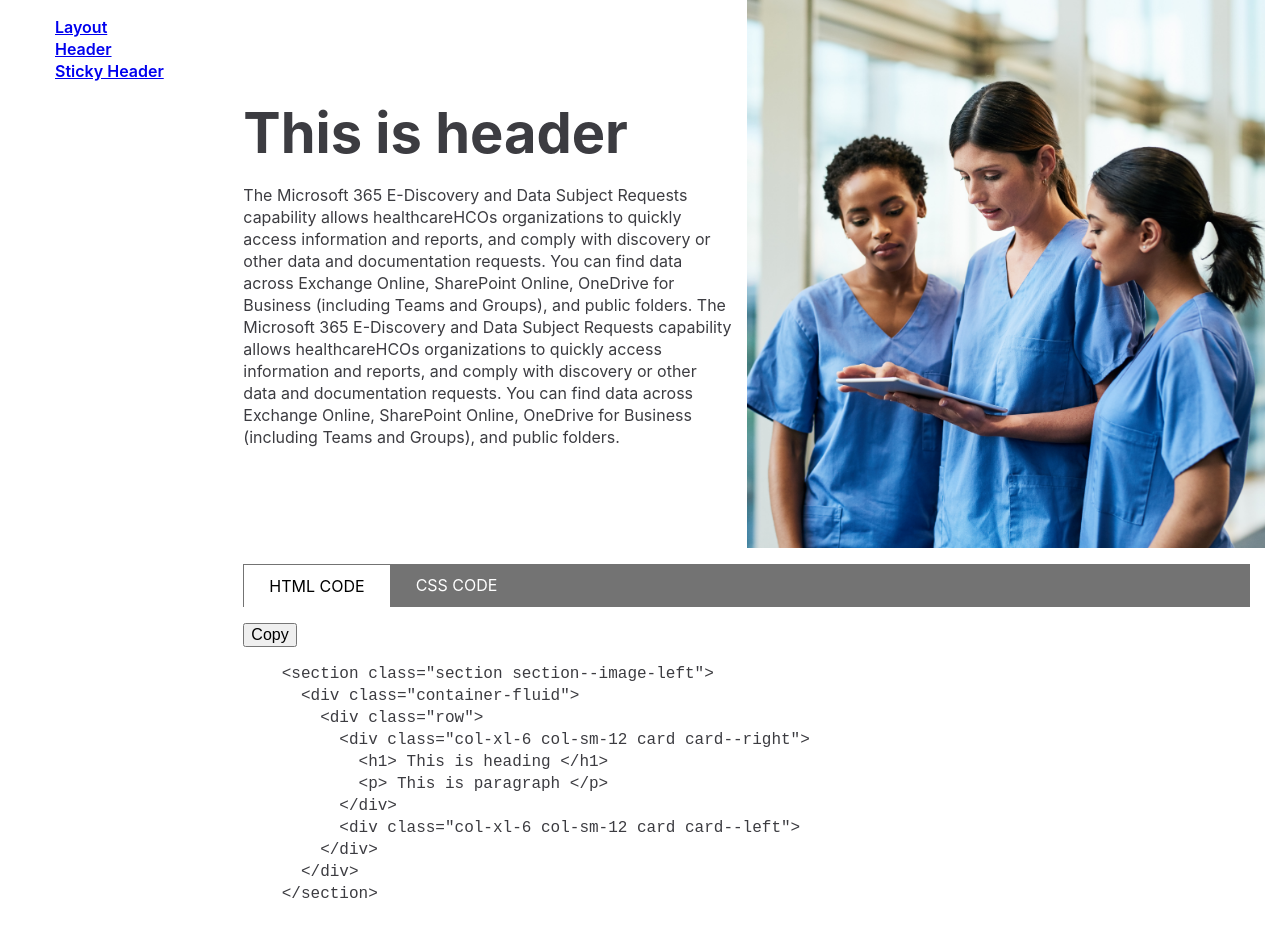
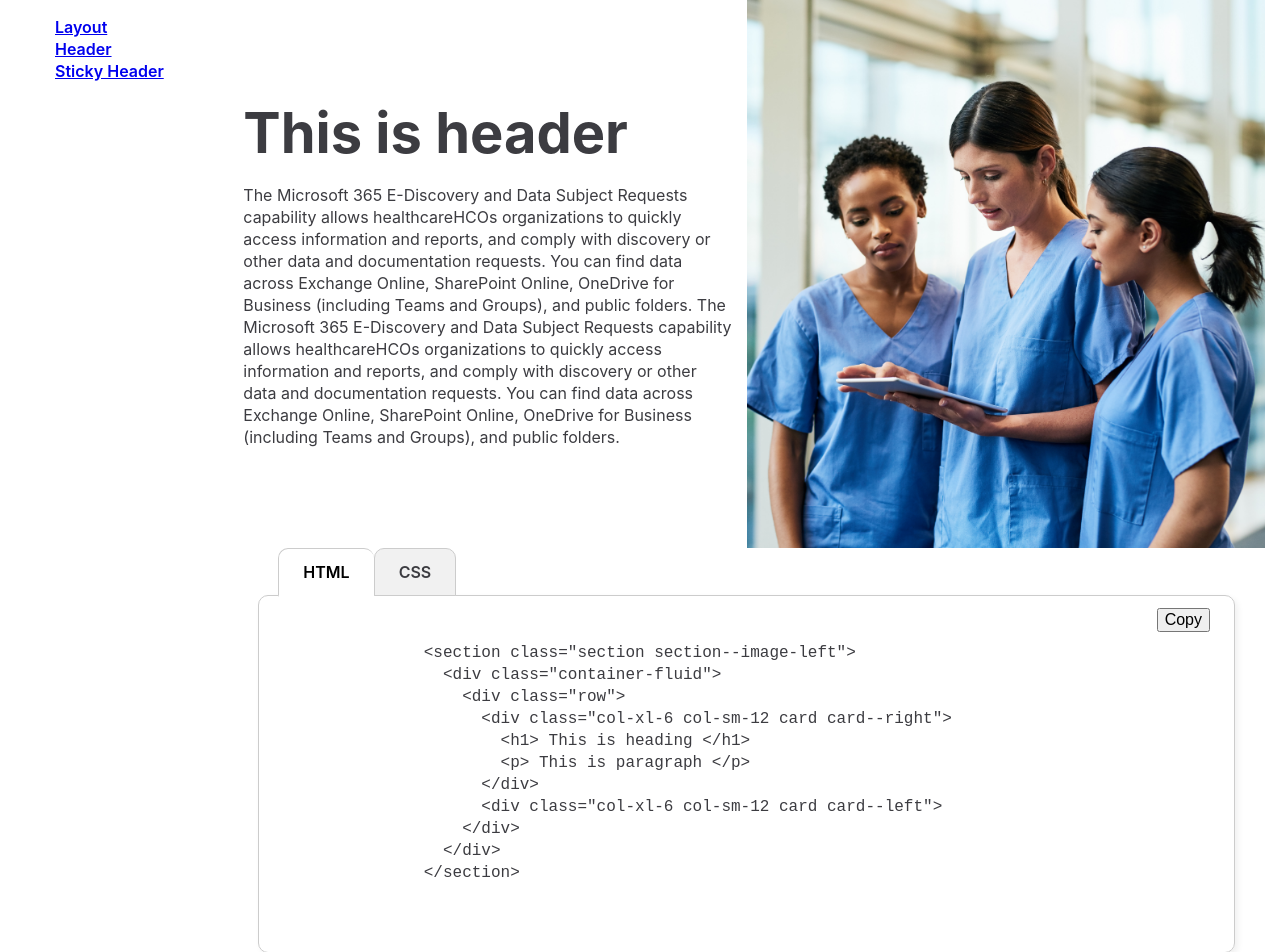
Before and after one commit to sadhna23/vue_boilerplate_atomic_design, a Vue app: page /layout/html in a window 1280 px wide. Before the commit the page ends 921 px from the top, so only its background shows below. Built offline with nearby package versions, Linux system fonts and the light colour scheme; a web font is replaced by a local one.

Commit message:
WIP - copy to clipboard

```diff
--- /dev/null
+++ b/src/components/organisms/CodeComponent.vue
@@ -0,0 +1,120 @@
+<template>
+  <div class="container code-content">
+    <div class="tabs">
+      <a @click="activetab = 1" v-bind:class="[activetab === 1 ? 'active' : '']">HTML</a>
+      <a @click="activetab = 2" v-bind:class="[activetab === 2 ? 'active' : '']">CSS</a>
+      <a
+        v-if="isJsAvailable"
+        v-on:click="activetab=3"
+        v-bind:class="[ activetab === 3 ? 'active' : '' ]"
+      >JS</a>
+    </div>
+
+    <div v-if="activetab === 1" class="code-content__tabcontent">
+      <slot name="html"></slot>
+    </div>
+    <div v-if="activetab === 2" class="code-content__tabcontent">
+      <slot name="css"></slot>
+    </div>
+    <div v-if="activetab === 3" class="code-content__tabcontent">
+      <slot name="js"></slot>
+    </div>
+    <div class="code-content__copy-button">
+      <button @click="copyClipboard()">Copy</button>
+    </div>
+  </div>
+</template>
+
+<script>
+export default {
+  name: "CodeComponent",
+  data() {
+    return {
+      activetab: 1
+    };
+  },
+  props: {
+    isJsAvailable: Boolean
+  },
+  methods: {
+    copyClipboard() {
+      let elmToCopy = "copy" + this.activetab;
+      var elm = document.getElementById(elmToCopy);
+      var range;
+      // for Internet Explorer
+
+      if (document.body.createTextRange) {
+        range = document.body.createTextRange();
+        range.moveToElementText(elm);
+        range.select();
+        document.execCommand("Copy");
+      } else if (window.getSelection) {
+        // other browsers
+
+        var selection = window.getSelection();
+        range = document.createRange();
+        range.selectNodeContents(elm);
+        selection.removeAllRanges();
+        selection.addRange(range);
+        document.execCommand("Copy");
+      }
+    }
+  }
+};
+</script>
+
+<style lang="scss" scoped>
+/* Style the tabs */
+.tabs {
+  overflow: hidden;
+  margin-left: 20px;
+  margin-bottom: -2px; // hide bottom border
+
+  & a {
+    float: left;
+    cursor: pointer;
+    padding: 12px 24px;
+    transition: background-color 0.2s;
+    border: 1px solid $border;
+    border-right: none;
+    background-color: $bg--darkwhite;
+    border-radius: 10px 10px 0 0;
+  }
+
+  & a:last-child {
+    border-right: 1px solid $border;
+  }
+
+  & a:hover {
+    background-color: $bg--grey;
+    color: $text--white;
+  }
+}
+
+/* Styling for active tab */
+.tabs a.active {
+  background-color: $bg--white;
+  color: $text--default;
+  border-bottom: 2px solid $text--white;
+  cursor: default;
+}
+
+/* Style the tab content */
+
+.code-content {
+  position: relative;
+
+  &__tabcontent {
+    padding: 30px;
+    border: 1px solid $border;
+    border-radius: 10px;
+    box-shadow: 3px 3px 6px $bg--darkwhite;
+  }
+
+  &__copy-button {
+    position: absolute;
+    right: 40px;
+    top: 60px;
+  }
+}
+</style>
--- a/src/components/organisms/ImageAtLeft.vue
+++ b/src/components/organisms/ImageAtLeft.vue
@@ -26,19 +26,67 @@
     </section>
     <section>
       <div class="container width-limit">
-        <div class="row">
-          <div class="col-12">
-            <slot></slot>
-          </div>
-        </div>
+        <CodeComponent :isJsAvailable="false">
+          <template slot="html">
+            <pre id="copy1">
+              &lt;section class="section section--image-left"&gt;
+                &lt;div class="container-fluid"&gt;
+                  &lt;div class="row"&gt;
+                    &lt;div class="col-xl-6 col-sm-12 card card--right"&gt;
+                      &lt;h1&gt; This is heading &lt;/h1&gt;
+                      &lt;p&gt; This is paragraph &lt;/p&gt;
+                    &lt;/div&gt;
+                    &lt;div class="col-xl-6 col-sm-12 card card--left"&gt;
+                  &lt;/div&gt;
+                &lt;/div&gt;
+              &lt;/section&gt;
+            </pre>
+          </template>
+          <template slot="css">
+            <pre id="copy2">
+              .section {
+                &--image-right {
+                  max-height: 100%;
+                  position: relative;
+                }
+              }
+              .card {
+                &--right {
+                  background-image: url("../../assets/governance_hero.png");
+                  background-repeat: no-repeat;
+                  background-size: cover;
+                  background-position: center;
+                  position: absolute;
+                  right: 0;
+                  height: 100%;
+                  width: 100%;
+
+                  @include media-breakpoint-down(lg) {
+                    display: none;
+                  }
+                }
+                &--left {
+                  padding-top: 100px;
+                  padding-bottom: 100px;
+                }
+              }
+            </pre>
+          </template>
+          <template slot="js">
+            <div>This content is from js section</div>
+          </template>
+        </CodeComponent>
       </div>
     </section>
   </div>
 </template>
 
 <script>
+import CodeComponent from "@/components/organisms/CodeComponent.vue";
 export default {
-  components: {}
+  components: {
+    CodeComponent
+  }
 };
 </script>
 
--- a/src/styles/partials/_variables.scss
+++ b/src/styles/partials/_variables.scss
@@ -1,10 +1,30 @@
 // Variables
 
 // Font families
-$segoe: 'Segoe UI Regular', -apple-system, BlinkMacSystemFont, 'Roboto', 'Helvetica Neue', sans-serif;
-$segoe--light: 'Segoe UI Light', -apple-system, BlinkMacSystemFont, 'Roboto', 'Helvetica Neue', sans-serif;
-$segoe--semi: 'Segoe UI Semibold', -apple-system, BlinkMacSystemFont, 'Roboto', 'Helvetica Neue', sans-serif;
-$segoe--bold: 'Segoe UI Bold', -apple-system, BlinkMacSystemFont, 'Roboto', 'Helvetica Neue', sans-serif;
+$segoe: 'Segoe UI Regular',
+-apple-system,
+BlinkMacSystemFont,
+'Roboto',
+'Helvetica Neue',
+sans-serif;
+$segoe--light: 'Segoe UI Light',
+-apple-system,
+BlinkMacSystemFont,
+'Roboto',
+'Helvetica Neue',
+sans-serif;
+$segoe--semi: 'Segoe UI Semibold',
+-apple-system,
+BlinkMacSystemFont,
+'Roboto',
+'Helvetica Neue',
+sans-serif;
+$segoe--bold: 'Segoe UI Bold',
+-apple-system,
+BlinkMacSystemFont,
+'Roboto',
+'Helvetica Neue',
+sans-serif;
 
 // MWF Font weights
 $bold: 700;
@@ -12,32 +32,35 @@ $semi-bold: 600;
 $normal: 400;
 
 // Colors (You will most likely have to edit these on a project to project basis)
-$text--white:       #ffffff;
-$text--default:     #3C3C41;
-$text--grey:        #737373;
-$text--blue:        #0078d4;
+$text--white: #ffffff;
+$text--default: #3C3C41;
+$text--grey: #737373;
+$text--blue: #0078d4;
 $text--greyheading: #707070;
-$text--lightgrey:   #6d6d6d;
-$text--black:         #000000;
+$text--lightgrey: #6d6d6d;
+$text--black: #000000;
 
-$bg--white:         #ffffff;
-$bg--black:         #000000;
-$bg--blue:          #0078d4;
-$bg--blue--2:       #0564ad;
-$bg--darkgrey:      #3c3c41;
-$bg--fadewhite:     #f8f8f8;
-$bg--lightgrey:     #ebebeb;
-$bg--shadow:        #888888;
-$bg--grey:        #737373;
+$bg--white: #ffffff;
+$bg--darkwhite: #f1f1f1;
+$bg--black: #000000;
+$bg--blue: #0078d4;
+$bg--blue--2: #0564ad;
+$bg--darkgrey: #3c3c41;
+$bg--fadewhite: #f8f8f8;
+$bg--lightgrey: #ebebeb;
+$bg--shadow: #888888;
+$bg--grey: #737373;
 
 $bg-shgrey: #dcdcdc;
 $bg-shgreylight:#d0d0d0;
+$border : #ccc;
 //Variable for box shadow
 $box--sh: 0px 1px 5px 0px rgba(0, 0, 0, 0.16);
 $nav--sh: 0px 4px 5px 0px rgba(0, 0, 0, 0.16);
 $circle--sh: 0 2px 5px rgba(0, 0, 0, 0.3);
 $image--sh: 0px 1px 10px -5px rgba(0, 0, 0, 0.7);
 $modal--bg: rgba(10, 10, 10, 0.2);
-$modal--sh:0 2px 3px rgba(10, 10, 10, 0.1), 0 0 0 1px rgba(10, 10, 10, 0.1);
+$modal--sh:0 2px 3px rgba(10, 10, 10, 0.1),
+0 0 0 1px rgba(10, 10, 10, 0.1);
 $modal--sh1:rgba(10, 10, 10, 0.3);
 $modal--bg1:rgba(10, 10, 10, 0.86);
```
